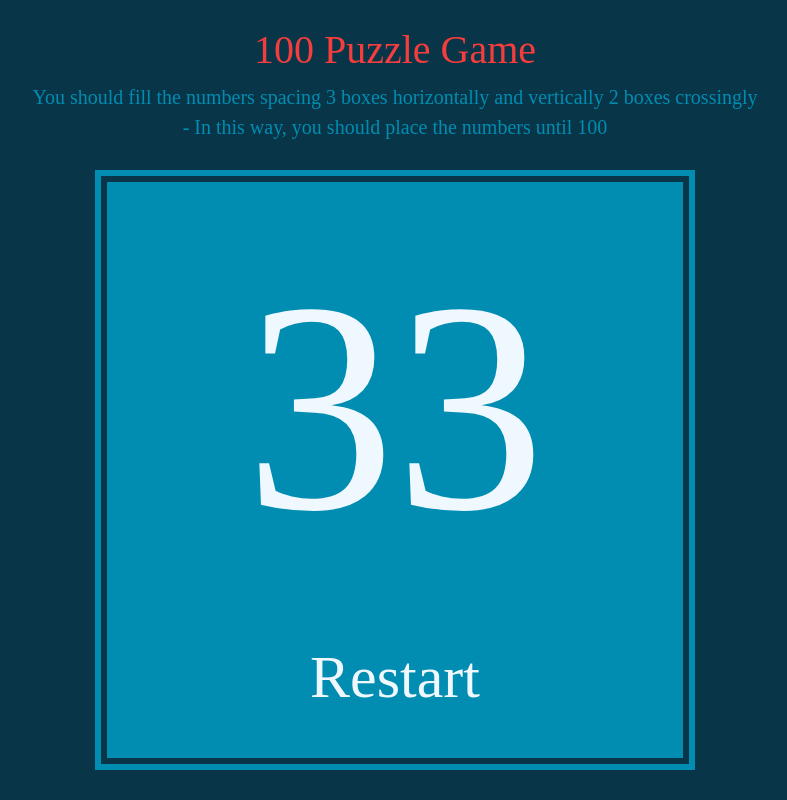
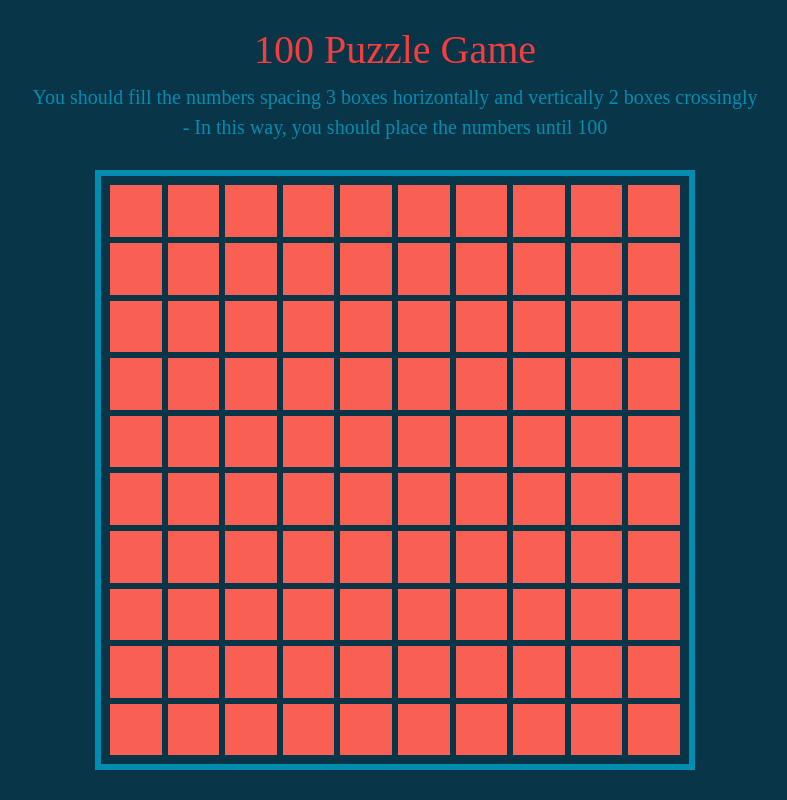
Before and after one commit to terzurumluoglu/100, an Angular app: page / in a window 1280 px wide. Shown: the whole page, without its empty margins (245-1032 px from the left). Built offline with nearby package versions, Linux system fonts and the light colour scheme; a web font is replaced by a local one.

Commit message:
Kutucuk işlemleri

```diff
--- a/src/app/components/playground/playground.component.html
+++ b/src/app/components/playground/playground.component.html
@@ -4,8 +4,8 @@
             <div class="embed-responsive-item bg-primary">
                 <div class="row" *ngFor="let space of spaces;let i=index">
                     <div class="bg-empty" [ngStyle]="boxStyle" *ngFor="let s of space;let j=index"
-                        (click)="play(s,i,j)">
-                        <div class="content" [ngStyle]="textStyle">33</div>
+                        (click)="play(s,i,j)" [style.background-color]="setColor(s,i,j)">
+                        <div class="content" [ngStyle]="textStyle" [innerText]="s === undefined ? '' : s">33</div>
                     </div>
                     <!-- <div class="row" *ngFor="let space of spaces; let i = index">
             <div class="square bg-empty" *ngFor="let s of space; let j = index" (click)="play(s,i,j)" [style.background-color]="setColor(s,i,j)">
@@ -22,9 +22,7 @@
         <div class="embed-responsive embed-responsive-1by1 text-center">
             <div class="embed-responsive-item bg-primary">
                 <div class="content" style="background-color:#008db1;">
-                    <span  [style.font-size.px]="borderSize*50">
-                        33
-                    </span>
+                    <span  [style.font-size.px]="borderSize*50" [innerText]="count"></span>
                     <div class="content pointer" [style.font-size.px]="borderSize*10" (click)="restart()">
                         Restart
                     </div>
--- a/src/app/components/playground/playground.component.ts
+++ b/src/app/components/playground/playground.component.ts
@@ -1,6 +1,7 @@
 import { Component, OnInit, HostListener } from '@angular/core';
 import { GameService } from "../../services/game/game.service";
-import { k } from "../../constants/game";
+import { SoundService } from "../../services/sound/sound.service";
+import { k,horizontal,cross } from "../../constants/game";
 
 @Component({
   selector: 'app-playground',
@@ -16,33 +17,84 @@ export class PlaygroundComponent implements OnInit {
   boxStyle: any;
   textStyle: any;
 
-  finishBoxStyle:any;
+  spaces: any[][];
+  goOnArray: any[];
+  isFinished: boolean = false;
 
-  spaces: any[][];
-  isFinished : boolean = true;
+  count: number;
   constructor(
     private _game: GameService,
-    ) { }
+    private _sound: SoundService
+  ) { }
 
   ngOnInit(): void {
-    this.spaces = this._game.createPlayGround();
+    this.restart();
+    this.goOnArray = localStorage.getItem('goOn') ? localStorage.getItem('goOn').split(':') : [];
+    if (this.goOnArray.length != 0) {
+      this.spaces = JSON.parse(this.goOnArray[1]);
+      this.count = parseInt(this.goOnArray[0]);
+    }
     this.size = this.getSize();
     this.borderSize = this.size * 0.01;
     this.setStyle();
   }
 
-  play(s, i, j) {
-    if (s) {
-      console.log('Bu alan dolu!');
+  restart() {
+    this.isFinished = false;
+    this.count = 0;
+    this.spaces = this._game.createPlayGround();
+  }
+
+  play(val, row, col) {
+    if (val) {
+      this._sound.playWrong();
     }
     else {
+      if (this.endControl(row, col)) {
+        if (this.playControl(this.count, row, col)) {
+          this._sound.playMove();
 
+          this.count++
+          this.spaces[row][col] = this.count;
+          localStorage.setItem('goOn', this.count.toString() + ':' + JSON.stringify(this.spaces));
+        }
+        else {
+          this._sound.playWrong();
+        }
+      }
+      else {
+        this.count++
+        this.spaces[row][col] = this.count;
+        this._sound.playSuccess();
+        setTimeout(() => {
+          localStorage.removeItem('goOn');
+          this.isFinished = true;
+        }, 1000);
+      }
     }
   }
 
-  restart(){
-    this.spaces = this._game.createPlayGround();
+  setColor(val, row, col): string {
+    return this._game.setColor(val,row,col,this.count,this.spaces);
   }
+
+  playControl(count: number, row: number, col: number): boolean {
+    return this._game.playControl(count,row,col,this.spaces);
+  }
+
+  fillControl(row: number, col: number): boolean {
+    return this._game.fillControl(row,col,this.spaces);
+  }
+
+  endControl(row: number, col: number) {
+    return this._game.endControl(row,col,this.count,this.spaces);
+  }
+
+  getIndex(key, arr: any[][]): any[] {
+    return this._game.getIndex(key,arr);
+  }
+
+  // STYLE
 
   @HostListener('window:resize', ['$event'])
   onResize(event) {
```
